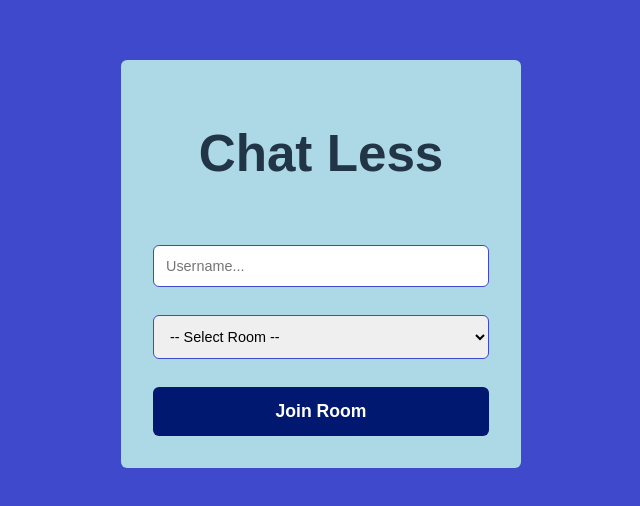
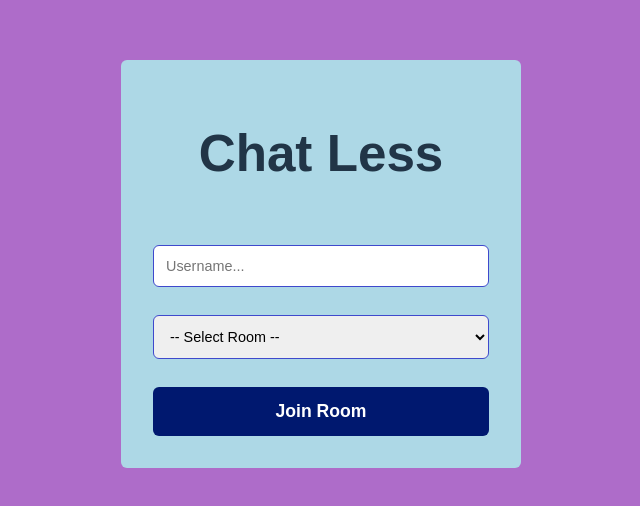
Before and after one commit to RigidSeine/chat-less, a React (Vite) app in the folder client/: page / in a window 1280 px wide. Shown: the part 168-674 px from the top of the page, without its empty margins (319-959 px from the left). Built offline with nearby package versions, Linux system fonts and the light colour scheme; no server answers.

Commit message:
Made background purple

```diff
--- a/client/src/App.css
+++ b/client/src/App.css
@@ -52,7 +52,7 @@ body {
  margin: 0;
  padding: 0;
  overflow: hidden;
- background: rgb(63, 73, 204);
+ background: #ae6cc9;
 }
 
 ::-webkit-scrollbar { /*Examine*/
--- a/client/src/pages/home/styles.module.css
+++ b/client/src/pages/home/styles.module.css
@@ -9,7 +9,7 @@
     justify-content: center;
     align-items: center;
     /* background: var(--main-col); */
-    background: rgb(63, 73, 204);
+    background: #ae6cc9;
 }
 
 .formContainer{
```
